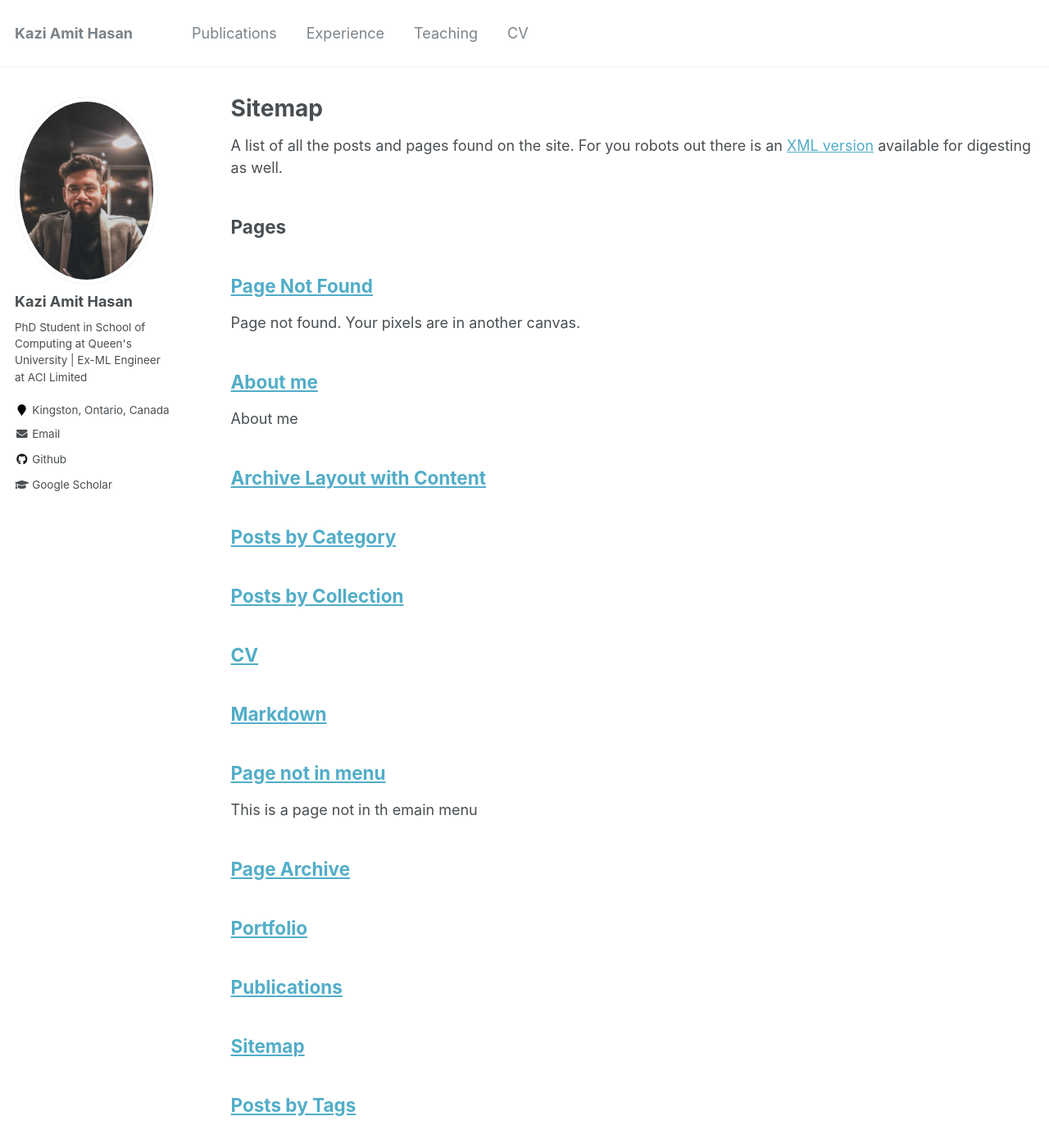
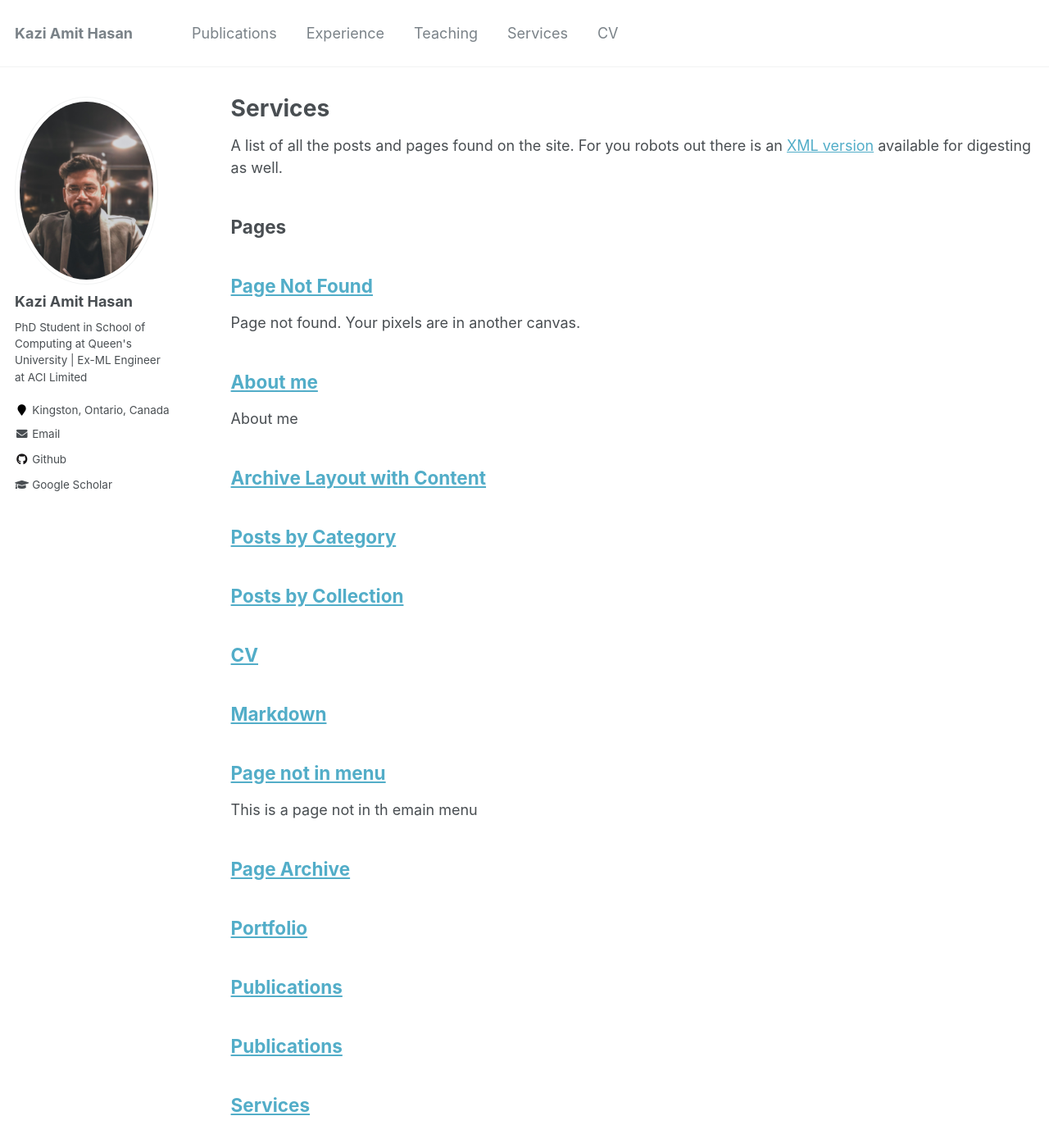
Before and after one commit to KaziAmitHasan/kaziamithasan.github.io, a Jekyll site: the page built from _pages/sitemap.md, in a window 1280 px wide and 1400 px high. Shown: the whole window at 82% size. Built offline with Jekyll 4.4.1, drawn with Linux system fonts in a browser that asks for light colours.

Commit message:
info updated

```diff
--- a/_data/navigation.yml
+++ b/_data/navigation.yml
@@ -9,5 +9,8 @@
   - title: "Teaching"
     url: /#teaching
 
+  - title: "Services"
+    url: /services/
+
   - title: "CV"
     url: /files/CV.pdf
--- a/_pages/sitemap.md
+++ b/_pages/sitemap.md
@@ -1,7 +1,7 @@
 ---
 layout: archive
-title: "Sitemap"
-permalink: /sitemap/
+title: "Services"
+permalink: /services/
 author_profile: true
 ---
 
```
Also changed, not shown: _pages/services.md (added, +13 -0 lines).
